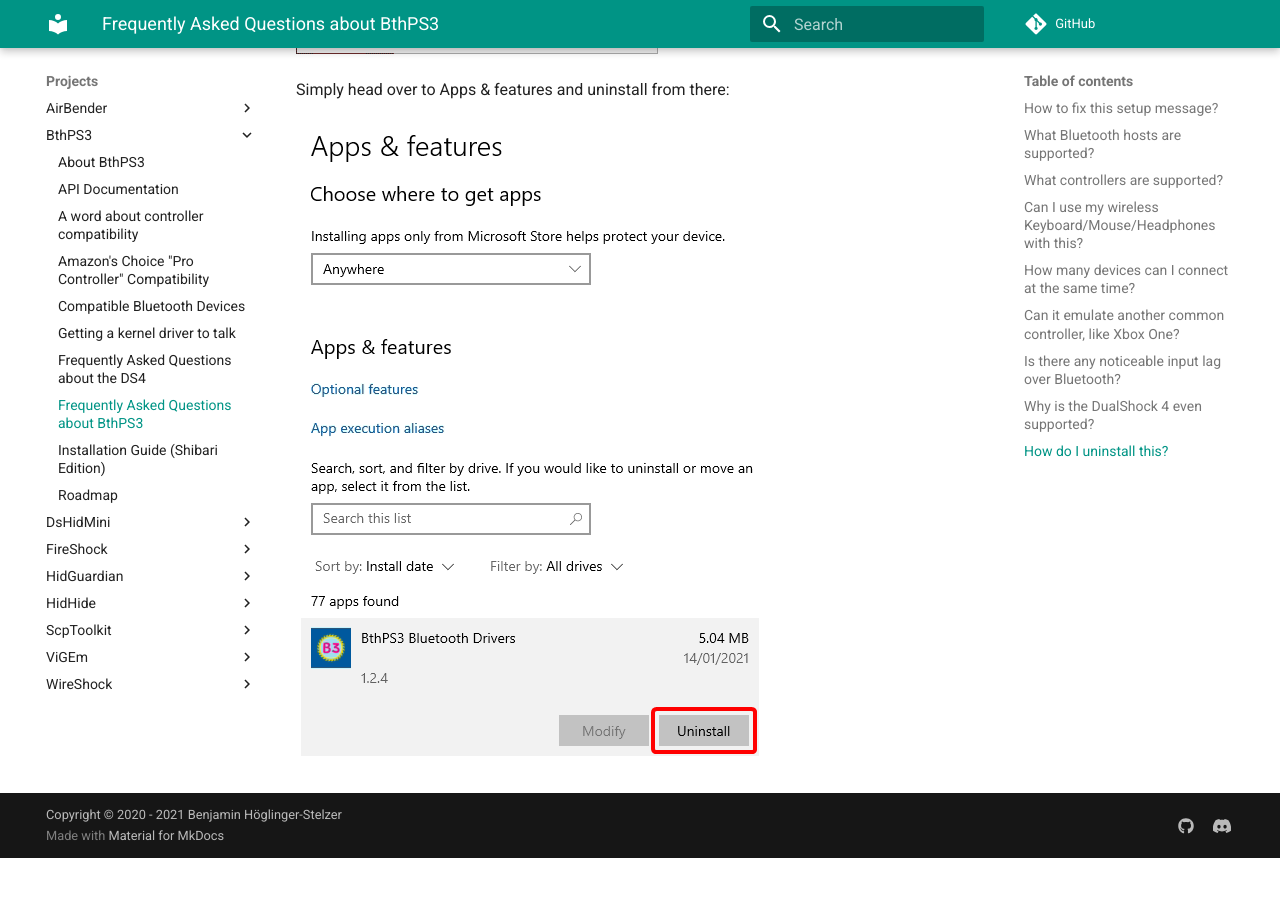
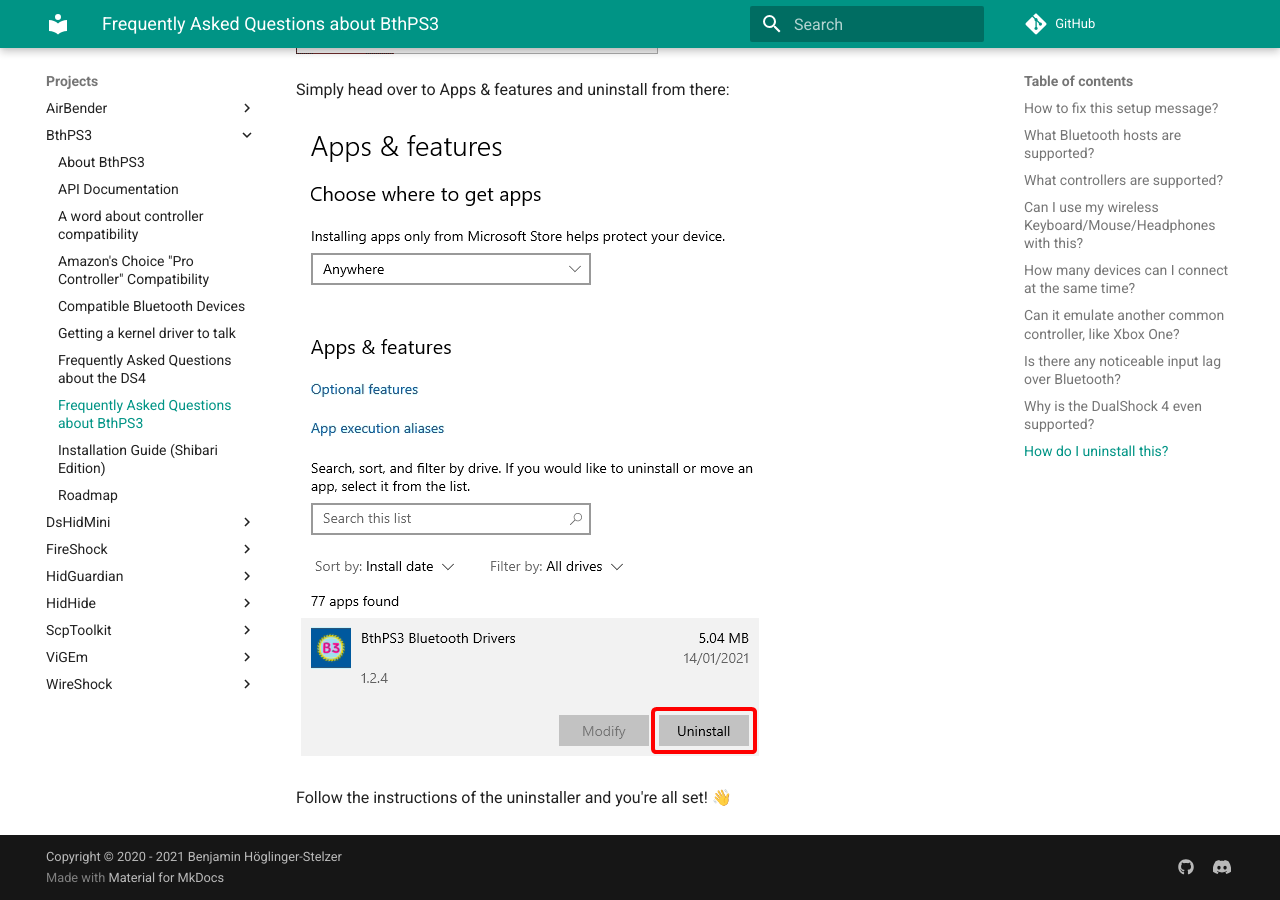
Before and after one commit to nefarius/ViGEm.github.io, an MkDocs documentation site: the page built from docs/projects/BthPS3/Frequently-Asked-Questions.md, in a window 1280 px wide and 900 px high, scrolled down 2914 px. Built offline with MkDocs 1.6.1 and Material for MkDocs 9.7.7, drawn with Linux system fonts in a browser that asks for light colours; comment, search, counter and statistics services are not loaded; before the commit the page ends 3772 px from its top, so only the background shows below that.

Commit message:
Added remark

```diff
--- a/docs/projects/BthPS3/Frequently-Asked-Questions.md
+++ b/docs/projects/BthPS3/Frequently-Asked-Questions.md
@@ -51,3 +51,5 @@
 Simply head over to Apps & features and uninstall from there:
 
 [![qBS61SD83D.png](/images/qBS61SD83D.png)](/images/qBS61SD83D.png){: .glightbox }
+
+Follow the instructions of the uninstaller and you're all set! 👋
```
